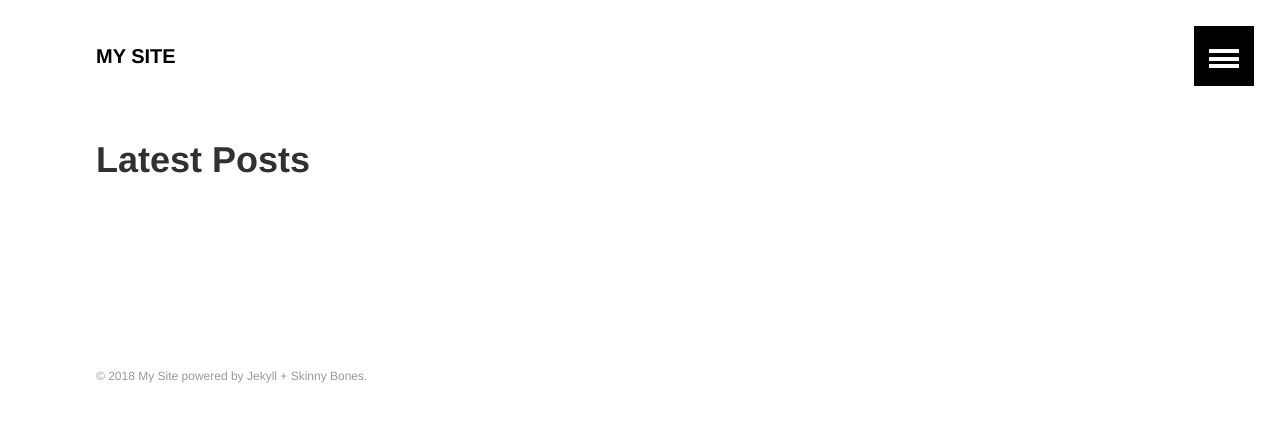
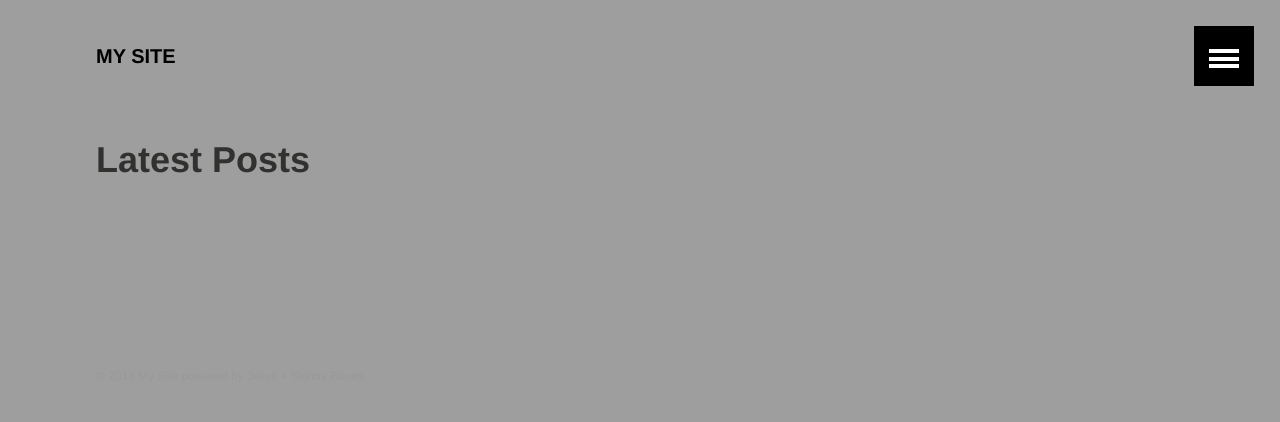
Before and after one commit to Kannroy/Kannroy.github.io, a Jekyll site: the page built from index.md, in a window 1280 px wide. Shown: the top 422 px of the page. Built offline with Jekyll 4.4.1, drawn with Linux system fonts in a browser that asks for light colours.

Commit message:
修改了吧背景图

```diff
--- a/_sass/_base.scss
+++ b/_sass/_base.scss
@@ -9,6 +9,12 @@
 body {
 	font-family: $base-font;
 	color: $text-color;
+  background-image: url(https://Kannroy.github.io/images/BACK2.jpg);
+  background-position: center center;
+  background-repeat: no-repeat;
+  background-attachment: fixed;
+  background-size:cover;
+  background-color: #f8f8ff;
 	@include font-size(16);
 }
 
```
